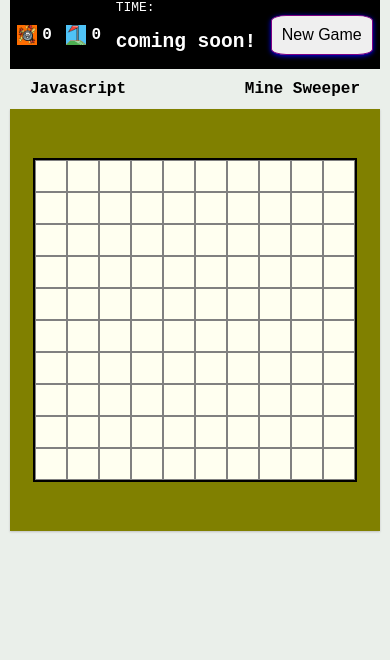
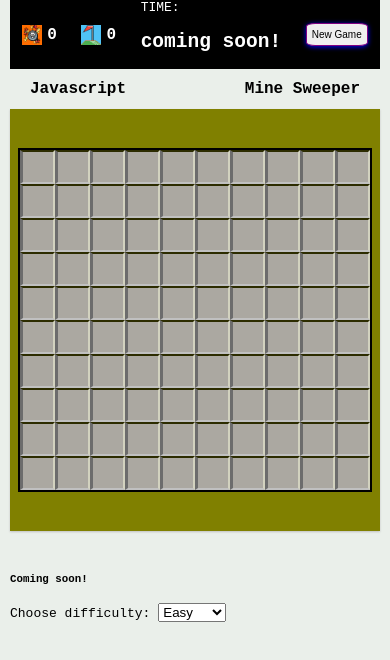
Before and after one commit to nelliesnoodles/Minesweeper, a plain HTML site: page index.html in a window 390 px wide. Drawn offline with Linux system fonts and the light colour scheme.

Commit message:
updating look
Working on adding a different level, which is more true to the original game.

```diff
--- a/index.html
+++ b/index.html
@@ -44,6 +44,7 @@
     <header><h1>Javascript</h1><h1>Mine Sweeper</h1></header>
 
     <main>
+
         <div class="hidden" id="lose">
             <h1 class="banner">GAME OVER</h1>
         </div>
@@ -156,7 +157,7 @@
                 <div class="cell" id="7:8" value="7:8"></div>
                 <div class="cell" id="7:9" value="7:9"></div>
             </div>
-        <!-- Column 9 -->
+            <!-- Column 9 -->
             <div id="row">
                 <div class="cell" id="8:0" value="8:0"></div>
                 <div class="cell" id="8:1" value="8:1"></div>
@@ -169,7 +170,7 @@
                 <div class="cell" id="8:8" value="8:8"></div>
                 <div class="cell" id="8:9" value="8:9"></div>
             </div>
-        <!-- Column 10 -->
+            <!-- Column 10 -->
             <div id="row">
                 <div class="cell" id="9:0" value="9:0"></div>
                 <div class="cell" id="9:1" value="9:1"></div>
@@ -188,6 +189,14 @@
         </div>
 
     </main>
+    <div class="level-selection">
+        <h5>Coming soon!</h5>
+        <label for="select-level">Choose difficulty:</label>
+        <select name="levels" id="select-level">
+            <option value="easy">Easy</option>
+            <option value="original">Original</option>
+        </select>
+    </div>
 
 </body>
 </html>
--- a/minesweeper.css
+++ b/minesweeper.css
@@ -73,6 +73,7 @@ main {
     box-shadow: 0px 1px 2px silver;
     height: 50vh;
     width: 100%;
+    margin-bottom: 5vh;
 }
 
 .field {
@@ -82,6 +83,7 @@ main {
     align-items: center;
     border: 2px solid black;
     position: absolute;
+    background: #516576;
 }
 
 .row {
@@ -92,10 +94,14 @@ main {
 .cell {
     height: 40px;
     width: 40px;
-    border: 1px solid grey;
-    background-color:ivory;
+    /*border: 1px solid grey;*/
     font-size: 2em;
     text-align: center;
+    border-left: 3px silver inset;
+    border-right: 2px #d2d2bf inset;
+    border-top: 2px inset olive;
+    border-bottom: 2px inset silver;
+    background: #aba8a1;
 }
 
 #lose {
@@ -143,4 +149,12 @@ main {
         height: 20px;
         margin-right: 5px;
     }
+    nav button {
+        background: radial-gradient(90deg, white, silver);
+        border-radius: 15%;
+        font-size: 10px;
+        padding: 5px;
+        border: 1px solid purple;
+        box-shadow: 0px 1px 5px blue;
+    }
 }
--- a/minesweeper.js
+++ b/minesweeper.js
@@ -4,6 +4,17 @@ let BombCount = 0
 let Flagged = 0
 let CorrectlyFlagged = 0
 let AllOthers = 0
+
+
+/* Notes:
+ * For the first version, clicking on a tile with reveal the 8 surrounding tiles.
+ * As I found out via Twitter, the original only revealed the tile clicked,
+ * Unless it was blank, then all connected blank tiles would be revealed.
+ * Bombs were never revealed, as clicking on them ended the game.
+ * One could, 'by luck of the draw' recieve a map that required pure guesses,
+ * and luck to win.  A section may have 4 equally possible bomb locations,
+ * but without clicking on one of the four, there was no way to know.
+ */
 
 
 let Matrix = [
@@ -18,6 +29,7 @@ let Matrix = [
     [[], [], [], [], [], [], [], [], [], []],
     [[], [], [], [], [], [], [], [], [], []],
 ]
+
 
 
 /*  GAME mechanisms  */
@@ -43,12 +55,16 @@ function get_cell(event) {
         }
         else if (data > 0) {
             event.target.innerHTML = data;
-            event.target.style.backgroundColor = '#b2b2a7';
+            event.target.style.background = '#b2b2a7';
             get_other_cells(x, y)
         }
         else {
-            event.target.style.backgroundColor = "#d8f3f2";
-            event.target.style.border = "1px solid blue";
+            /*
+              element.style.background = "#d8f3f2";
+              element.style.border = "2px solid #0c91df";
+             */
+            event.target.style.background = "#d8f3f2";
+            event.target.style.border = "2px solid #0c91df";
             get_other_cells(x, y)
         }
         item.selected = true;
@@ -62,7 +78,6 @@ function get_cell(event) {
     }
 
 }
-
 
 function get_other_cells(x, y) {
     min = 0
@@ -126,8 +141,8 @@ function check_other(x, y) {
     if (!cell.selected) {
         if (cell.touched == 0) {
 
-            element.style.backgroundColor = "#d8f3f2";
-            element.style.border = "1px solid blue";
+            element.style.background = "#d8f3f2";
+            element.style.border = "2px solid #0c91df";
 
         }
         if (cell.type == 'bomb') {
@@ -142,7 +157,8 @@ function check_other(x, y) {
         }
         if (cell.touched > 0 && cell.touched < 99) {
             //console.log(cellid)
-            element.innerHTML = cell.touched
+            element.innerHTML = cell.touched;
+            element.style.background = "silver";
         }
         else {
             //console.log(`cell is not being changed: ${x}:${y}`)
@@ -346,7 +362,17 @@ function reload() {
     location.reload();
 }
 
-
+function start() {
+    //TODO: map size
+    //*map size: would need to dynamically create Matrix
+    //*and populate HTML with rows/cells in the field
+    //*cells can still use the same convention with value and ID
+    //*and be able to retrieve location in the matrix of cell data.
+    //TODO: start timer
+    //set level
+    //disable select option
+    //assign listener action of cells based on level
+}
 
 function setGAME() {
     place_map()
```
